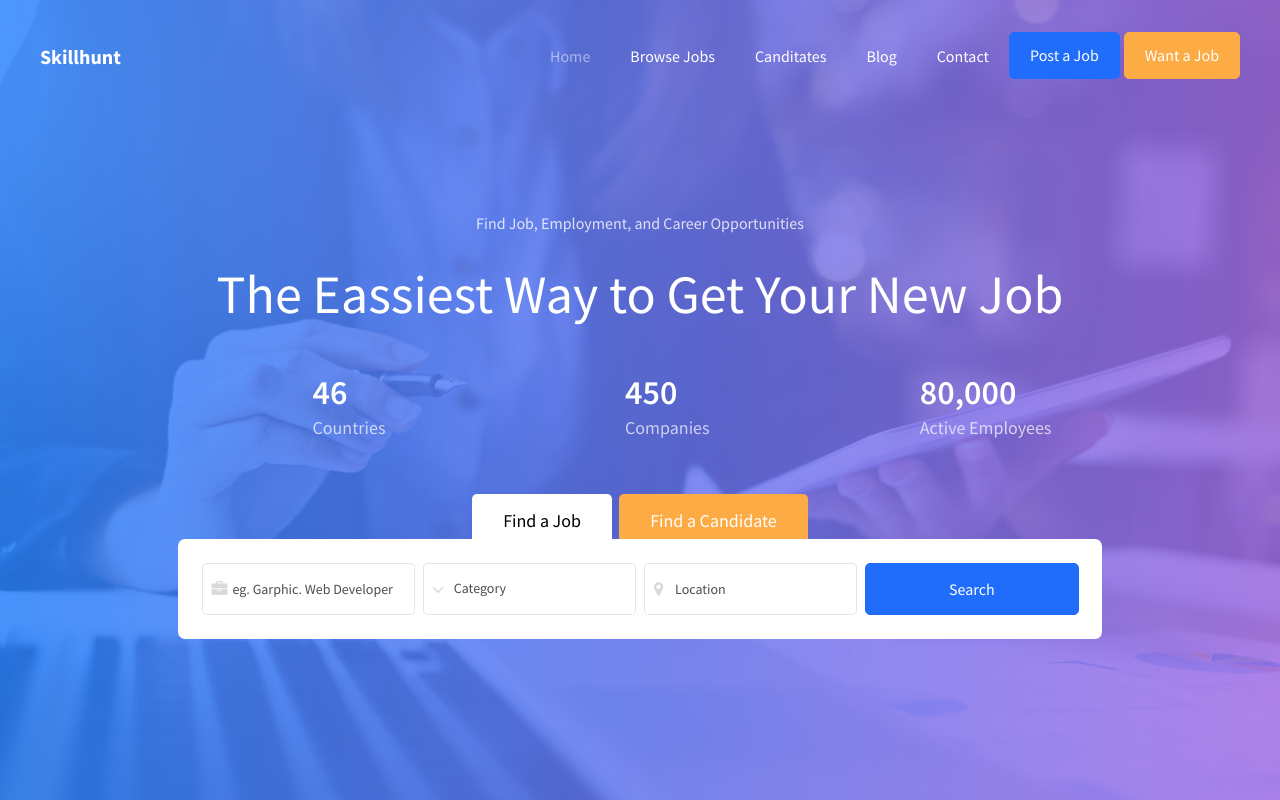
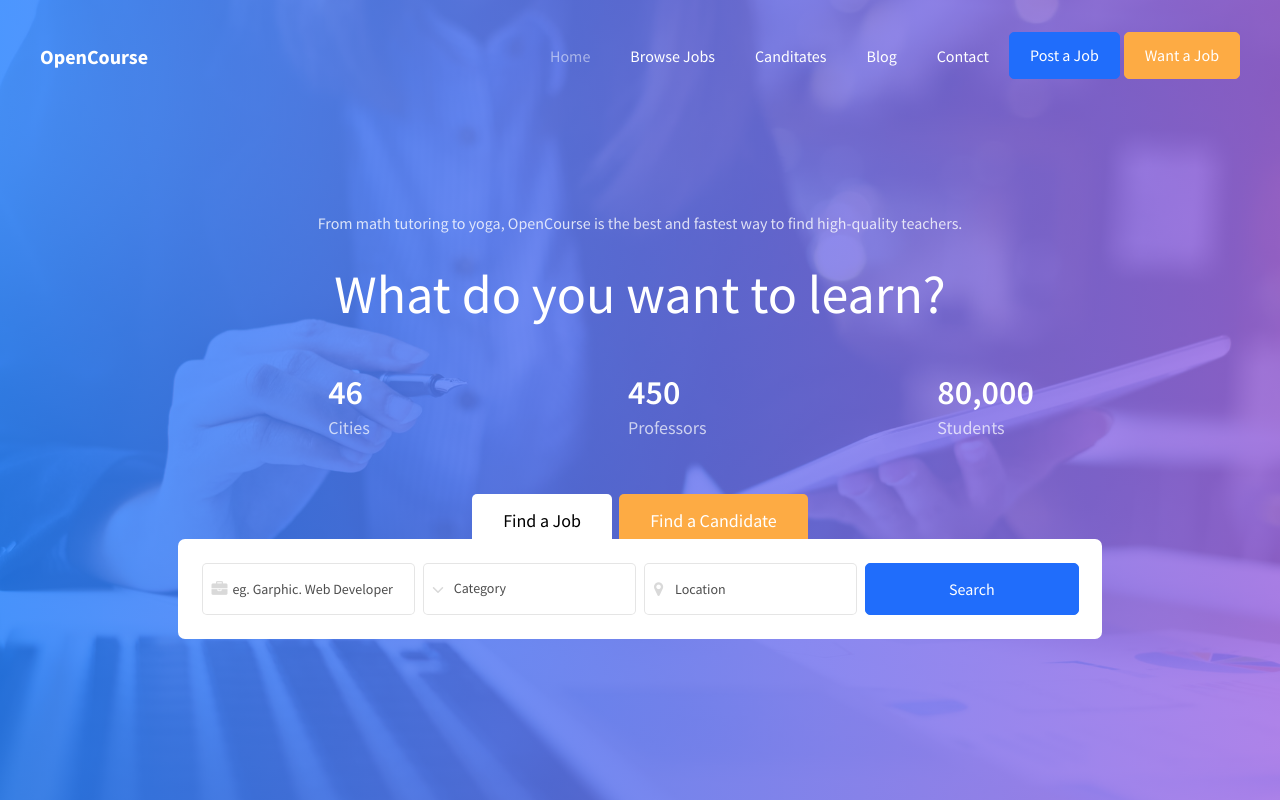
Before and after one commit to Romanchikus/opencourse, a Django app: page /courses/list/ in a window 1280 px wide. Run offline with Django 3.2, Linux system fonts and the light colour scheme; data that the repository does not hold is empty; some libraries are stand-ins or nearby versions; some web fonts are replaced.

Commit message:
Skillhunt: customize labels on main page

```diff
--- a/templates/base.html
+++ b/templates/base.html
@@ -2,7 +2,7 @@
 <!DOCTYPE html>
 <html lang="en">
   <head>
-    <title>Skillhunt - Free Bootstrap 4 Template by Colorlib</title>
+    <title>OpenCourse</title>
     <meta charset="utf-8">
     <meta name="viewport" content="width=device-width, initial-scale=1, shrink-to-fit=no">
 
@@ -32,7 +32,7 @@
 
 	  <nav class="navbar navbar-expand-lg navbar-dark ftco_navbar bg-dark ftco-navbar-light" id="ftco-navbar">
 	    <div class="container-fluid px-md-4	">
-	      <a class="navbar-brand" href="index.html">Skillhunt</a>
+	      <a class="navbar-brand" href="index.html">OpenCourse</a>
 	      <button class="navbar-toggler" type="button" data-toggle="collapse" data-target="#ftco-nav" aria-controls="ftco-nav" aria-expanded="false" aria-label="Toggle navigation">
 	        <span class="oi oi-menu"></span> Menu
 	      </button>
@@ -59,8 +59,8 @@
       	<div class="row d-md-flex no-gutters slider-text align-items-center justify-content-center">
 	        <div class="col-md-10 d-flex align-items-center ftco-animate">
 	        	<div class="text text-center pt-5 mt-md-5">
-	        		<p class="mb-4">Find Job, Employment, and Career Opportunities</p>
-	            <h1 class="mb-5">The Eassiest Way to Get Your New Job</h1>
+	        		<p class="mb-4">From math tutoring to yoga, OpenCourse is the best and fastest way to find high-quality teachers.</p>
+	            <h1 class="mb-5">What do you want to learn?</h1>
 							<div class="ftco-counter ftco-no-pt ftco-no-pb">
 			        	<div class="row">
 				          <div class="col-md-4 d-flex justify-content-center counter-wrap ftco-animate">
@@ -70,8 +70,8 @@
 				              		<span class="flaticon-worldwide"></span>
 				              	</div>
 				              	<div class="desc text-left">
-					                <strong class="number" data-number="46">0</strong>
-					                <span>Countries</span>
+					                <strong class="number" data-number="46">46</strong>
+					                <span>Cities</span>
 				                </div>
 				              </div>
 				            </div>
@@ -84,7 +84,7 @@
 				              	</div>
 				              	<div class="desc text-left">
 					                <strong class="number" data-number="450">0</strong>
-					                <span>Companies</span>
+					                <span>Professors</span>
 					              </div>
 				              </div>
 				            </div>
@@ -97,7 +97,7 @@
 				              	</div>
 				              	<div class="desc text-left">
 					                <strong class="number" data-number="80000">0</strong>
-					                <span>Active Employees</span>
+					                <span>Students</span>
 					              </div>
 				              </div>
 				            </div>
```
